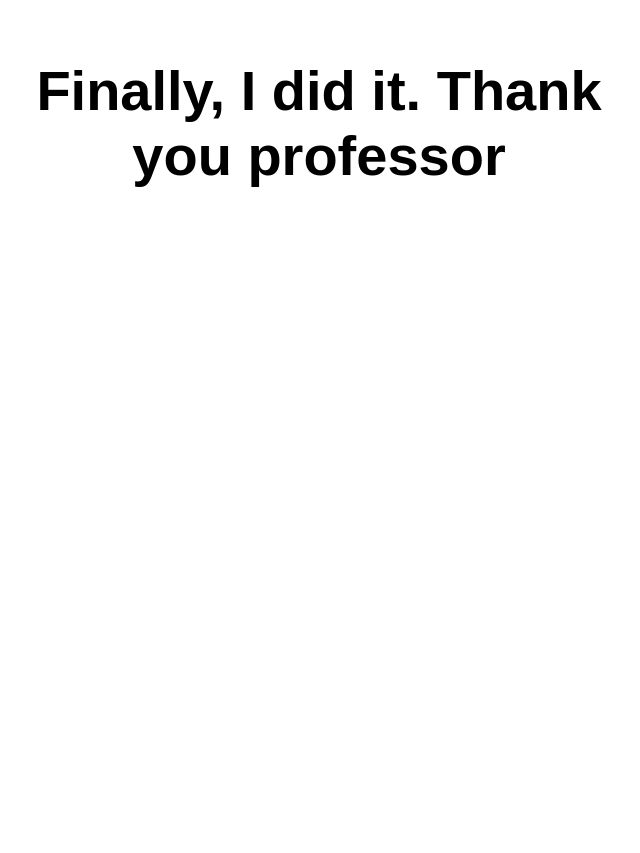
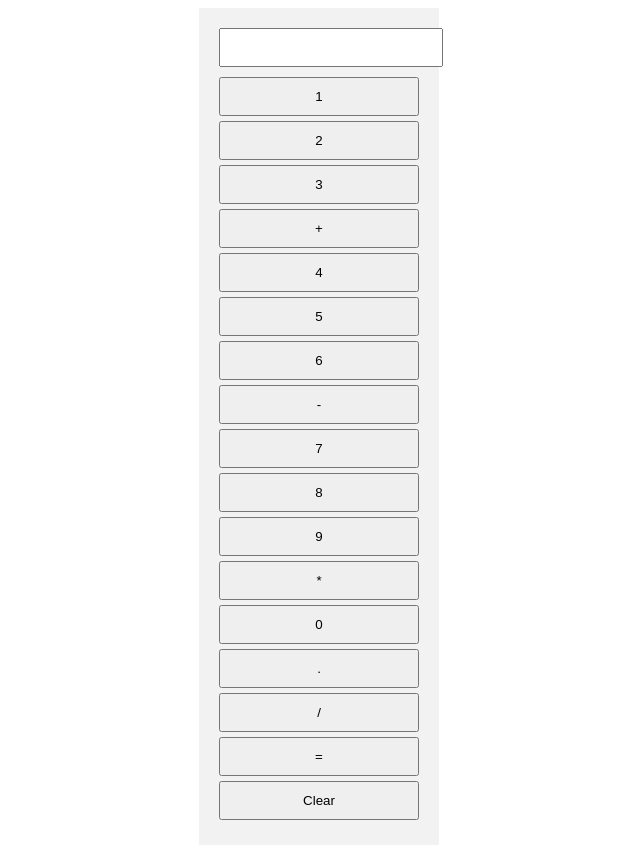
Before and after one commit to Anushagitthub/AY-Appp, a website: page src/index.html in a window 1280 px wide. Shown: the whole page, without its empty margins (321-961 px from the left). Before the commit the page ends 800 px from the top, so only its background shows below. Drawn offline with Linux system fonts and the light colour scheme.

Commit message:
Update index.html

```diff
--- a/src/index.html
+++ b/src/index.html
@@ -1,17 +1,64 @@
 <!DOCTYPE html>
-<html lang="en">
+<html>
+<head>
+    <title>Calculator</title>
+    <style>
+        .container {
+            width: 200px;
+            padding: 20px;
+            background-color: #f2f2f2;
+            margin: 0 auto;
+        }
 
-<head>
-  <meta charset="UTF-8">
-  <meta name="viewport" content="width=device-width, initial-scale=1.0">
-  <link rel="stylesheet" href="styles.css">
-  <title>Finally, I did it. Thank you professor</title>
+        .container input[type="button"] {
+            width: 100%;
+            padding: 10px;
+            margin-bottom: 5px;
+        }
+
+        .container input[type="text"] {
+            width: 100%;
+            padding: 10px;
+            margin-bottom: 10px;
+        }
+    </style>
 </head>
+<body>
+    <div class="container">
+        <input type="text" id="result" readonly>
+        <input type="button" value="1" onclick="addToResult('1')">
+        <input type="button" value="2" onclick="addToResult('2')">
+        <input type="button" value="3" onclick="addToResult('3')">
+        <input type="button" value="+" onclick="addToResult('+')">
+        <input type="button" value="4" onclick="addToResult('4')">
+        <input type="button" value="5" onclick="addToResult('5')">
+        <input type="button" value="6" onclick="addToResult('6')">
+        <input type="button" value="-" onclick="addToResult('-')">
+        <input type="button" value="7" onclick="addToResult('7')">
+        <input type="button" value="8" onclick="addToResult('8')">
+        <input type="button" value="9" onclick="addToResult('9')">
+        <input type="button" value="*" onclick="addToResult('*')">
+        <input type="button" value="0" onclick="addToResult('0')">
+        <input type="button" value="." onclick="addToResult('.')">
+        <input type="button" value="/" onclick="addToResult('/')">
+        <input type="button" value="=" onclick="calculate()">
+        <input type="button" value="Clear" onclick="clearResult()">
+    </div>
 
-<body>
-  <main>
-    <h1>Finally, I did it. Thank you professor</h1>
-  </main>
+    <script>
+        function addToResult(value) {
+            document.getElementById("result").value += value;
+        }
+
+        function calculate() {
+            var result = document.getElementById("result").value;
+            var answer = eval(result);
+            document.getElementById("result").value = answer;
+        }
+
+        function clearResult() {
+            document.getElementById("result").value = "";
+        }
+    </script>
 </body>
-
 </html>
```
